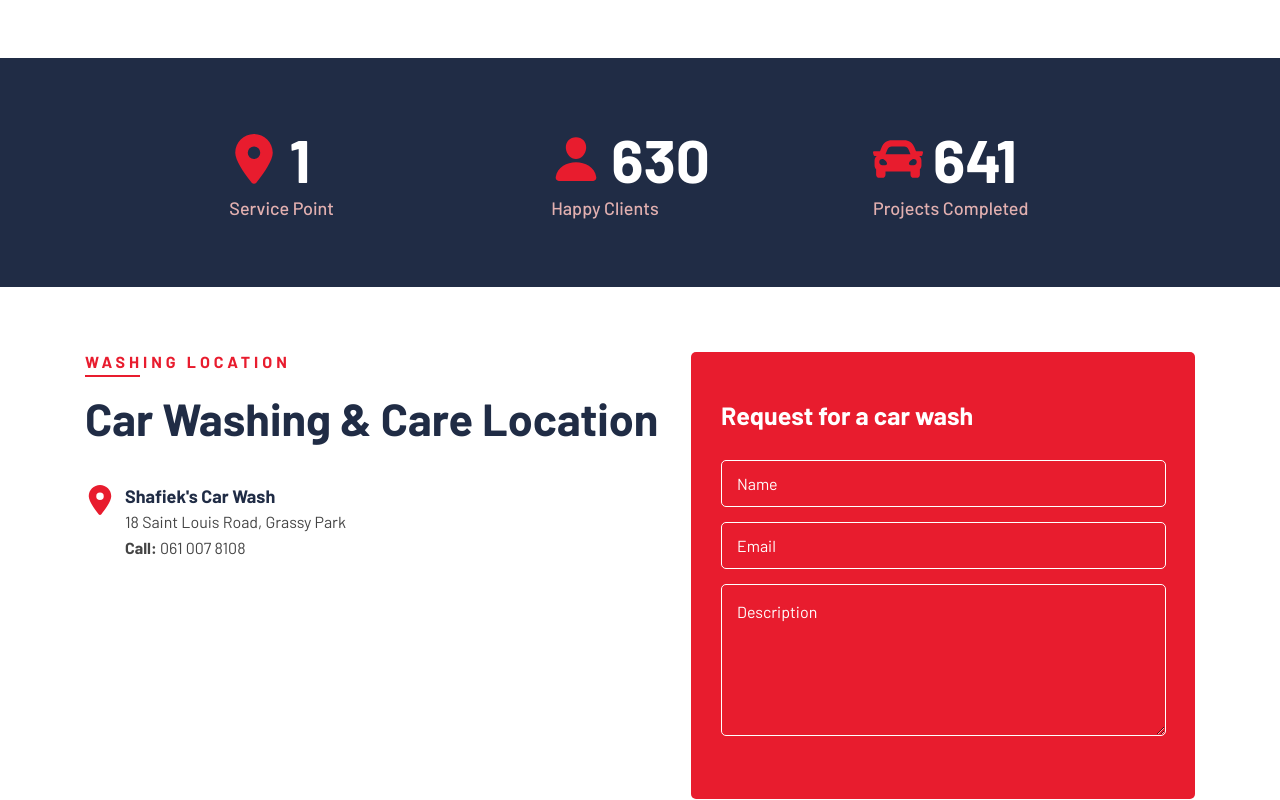
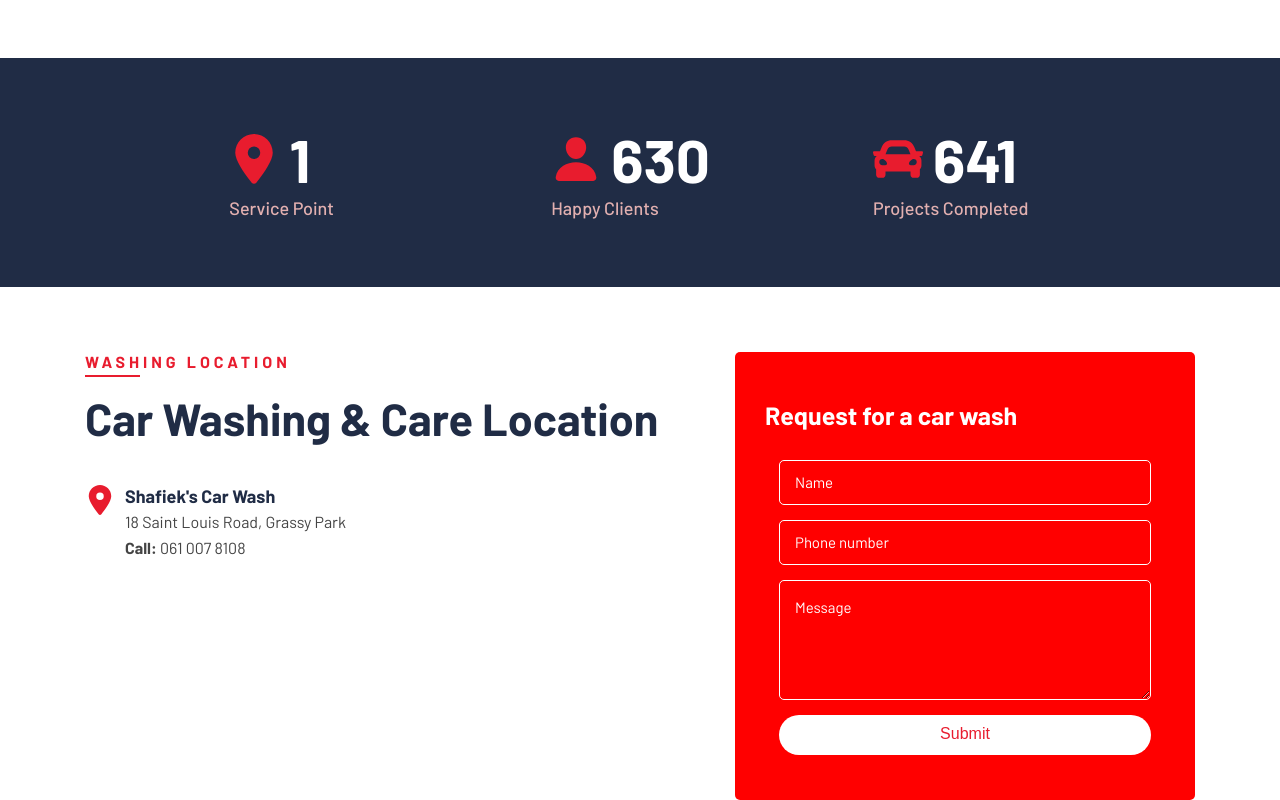
Before and after one commit to naeem2000/shafieks-carwash, a Next.js app: page / in a window 1280 px wide. Shown: the part 2108-2908 px from the top of the page. Built offline with nearby package versions, Linux system fonts and the light colour scheme.

Commit message:
finished contact maybe?

```diff
--- a/app/components/Contact.tsx
+++ b/app/components/Contact.tsx
@@ -27,14 +27,15 @@
 					</div>
 				</div>
 			</div>
-			<form action=''>
+			<div className='form-section'>
 				<p>Request for a car wash</p>
-				<div className='form-group'>
+				<form action=''>
 					<input type='text' placeholder='Name' />
-					<input type='email' placeholder='Email' />
-					<textarea cols={30} rows={7} placeholder='Description'></textarea>
-				</div>
-			</form>
+					<input type='text' placeholder='Phone number' />
+					<textarea cols={30} rows={10} placeholder='Message'></textarea>
+					<button type='submit'>Submit</button>
+				</form>
+			</div>
 		</section>
 	);
 }
--- a/app/styles/Contact.scss
+++ b/app/styles/Contact.scss
@@ -32,66 +32,101 @@
         }
     }
 
-    form {
+
+    .form-section {
+        background: red;
+        max-width: 400px;
         width: 100%;
-        max-width: 40%;
-        background: var(--red);
         padding: 45px 30px;
         border-radius: 5px;
 
-        >p {
+        p {
             color: var(--white);
             font-size: 25px;
             font-weight: 700;
             margin-bottom: 25px;
         }
 
-        .form-group {
-            width: 100%;
+        form {
+            display: flex;
+            align-items: center;
+            justify-content: center;
+            flex-direction: column;
 
             input {
-                max-width: 93%;
-                width: 100%;
+                box-sizing: border-box;
+                width: 93%;
                 height: 45px;
-                color: var(--white);
+                color: #fff;
                 padding: 0 15px;
                 border-radius: 5px;
-                border: 1px solid var(--white);
-                background: transparent;
+                border: 1px solid #fff;
+                background: none;
+                margin-bottom: 15px;
                 outline: none;
-                font-size: 1rem;
+                font-size: 15px;
                 font-weight: 400;
-                line-height: 1.5;
-                margin-bottom: 15px;
+                line-height: 1.5em;
+                color: var(--white);
+                transition: all 0.5s ease;
 
                 &::placeholder {
+                    font-size: 15px;
+                    font-weight: 400;
+                    line-height: 1.5em;
                     color: var(--white);
-                    font-size: 1rem;
-                    font-weight: 400;
-                    line-height: 1.5;
+                }
+
+                &:focus {
+                    scale: 1.1;
                 }
             }
 
             textarea {
-                max-width: 93%;
-                width: 100%;
-                color: var(--white);
+                box-sizing: border-box;
+                width: 93%;
                 height: 120px;
                 padding: 15px;
+                color: #fff;
                 border-radius: 5px;
-                border: 1px solid var(--white);
-                background: transparent;
+                border: 1px solid #fff;
+                background: none;
+                margin-bottom: 15px;
                 outline: none;
-                font-size: 1rem;
+                font-size: 15px;
                 font-weight: 400;
-                line-height: 1.5;
-                margin-bottom: 15px;
+                line-height: 1.5em;
+                color: var(--white);
+                transition: all 0.5s ease;
 
                 &::placeholder {
+                    font-size: 15px;
+                    font-weight: 400;
+                    line-height: 1.5em;
                     color: var(--white);
-                    font-size: 1rem;
-                    font-weight: 400;
-                    line-height: 1.5;
+                }
+
+                &:focus {
+                    scale: 1.1;
+                }
+            }
+
+            button {
+                width: 100%;
+                color: var(--red);
+                background: var(--white);
+                padding: 10px 30px 12px;
+                text-align: center;
+                font-size: 16px;
+                font-weight: 500;
+                border: none;
+                border-radius: 60px;
+                transition: ease-out .5s;
+                width: 93%;
+
+                &:hover {
+                    background: var(--blue);
+                    color: var(--white);
                 }
             }
         }
```
